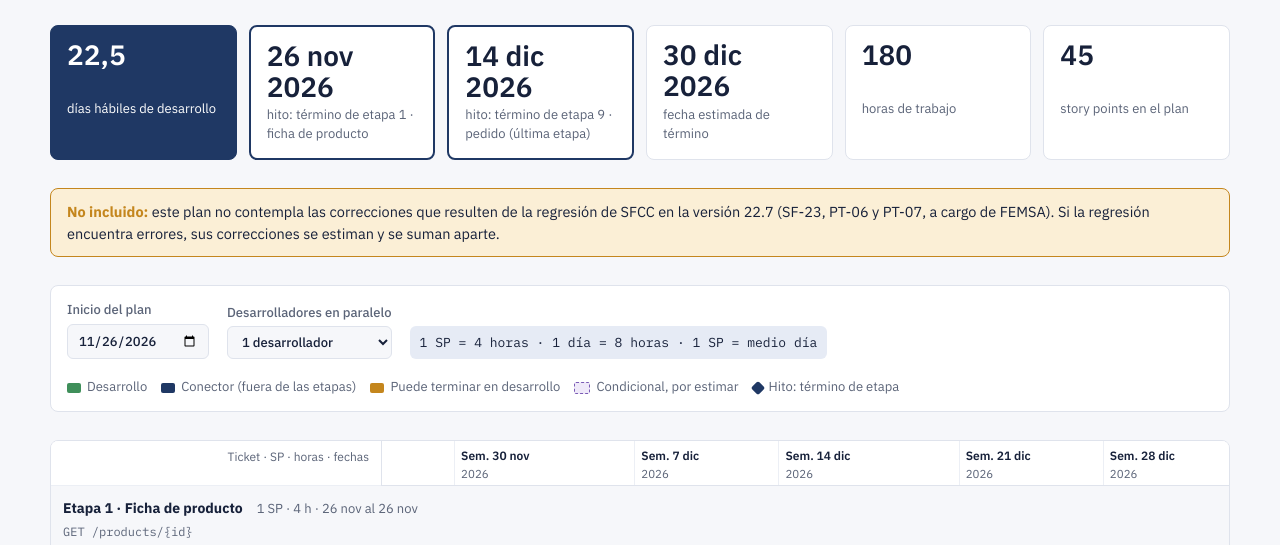
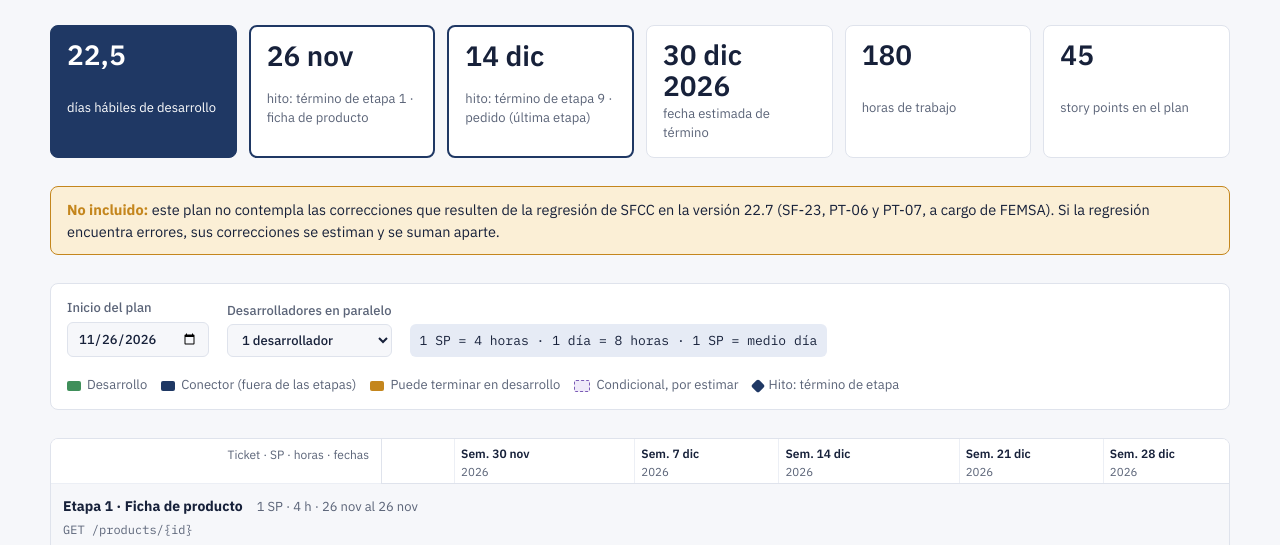
Before and after one commit to fsalcedocuba/plan-mk-cl, a plain HTML site: page index.html in a window 1280 px wide. Shown: the part 210-755 px from the top of the page. Drawn offline with Linux system fonts and the light colour scheme.

Commit message:
Quitar el año de las fechas de los hitos en el resumen
Co-Authored-By: Claude Opus 5.5 <noreply@anthropic.com>

```diff
--- a/index.html
+++ b/index.html
@@ -298,8 +298,8 @@ function render(){
   document.getElementById('k-sp').textContent=sp;
   document.getElementById('k-fin').textContent=fmt(days[totalDays-1])+' '+days[totalDays-1].getFullYear();
   const m1=dayOf(s.ms.e1),m9=dayOf(s.ms.e9);
-  document.getElementById('k-ms1').textContent=fmt(m1)+' '+m1.getFullYear();
-  document.getElementById('k-ms').textContent=fmt(m9)+' '+m9.getFullYear();
+  document.getElementById('k-ms1').textContent=fmt(m1);
+  document.getElementById('k-ms').textContent=fmt(m9);
   const span=s.total+2;
   const pct=u=>(u/span*100);
   const g=document.getElementById('gantt');
```
